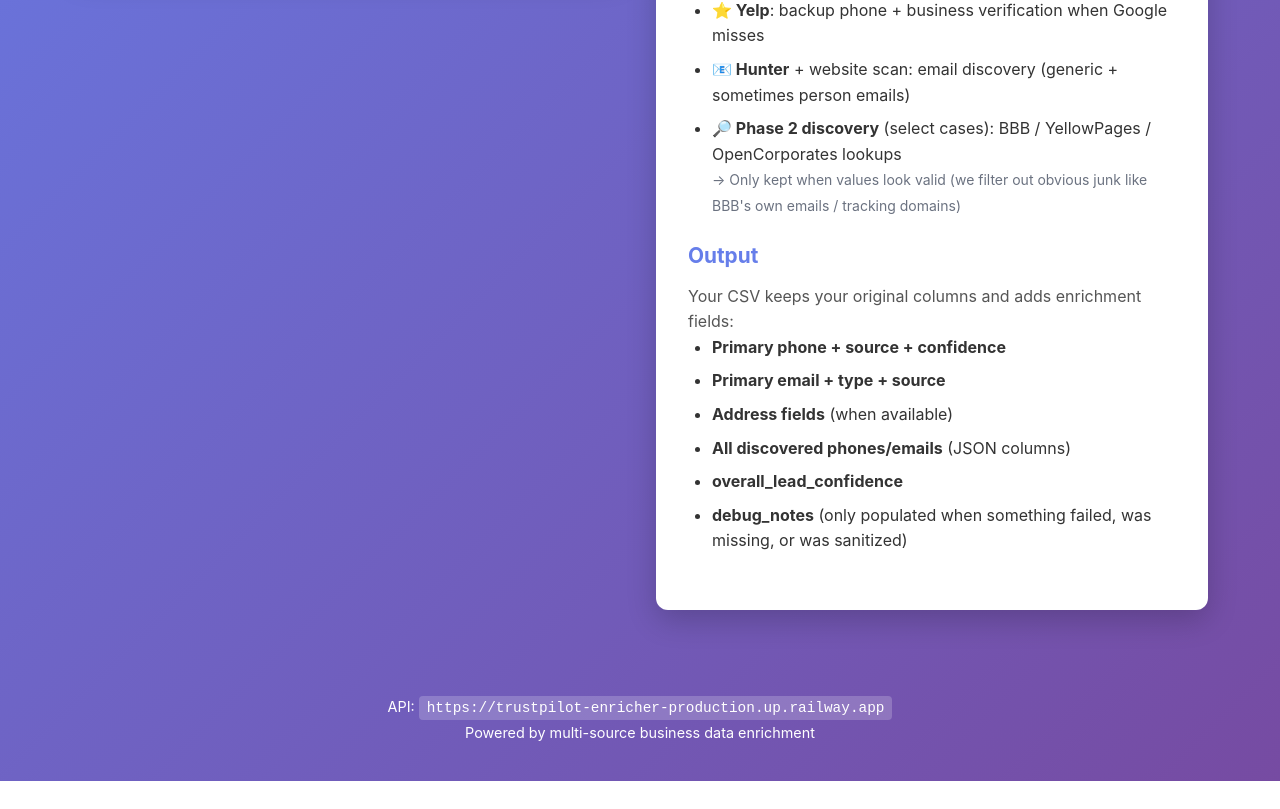
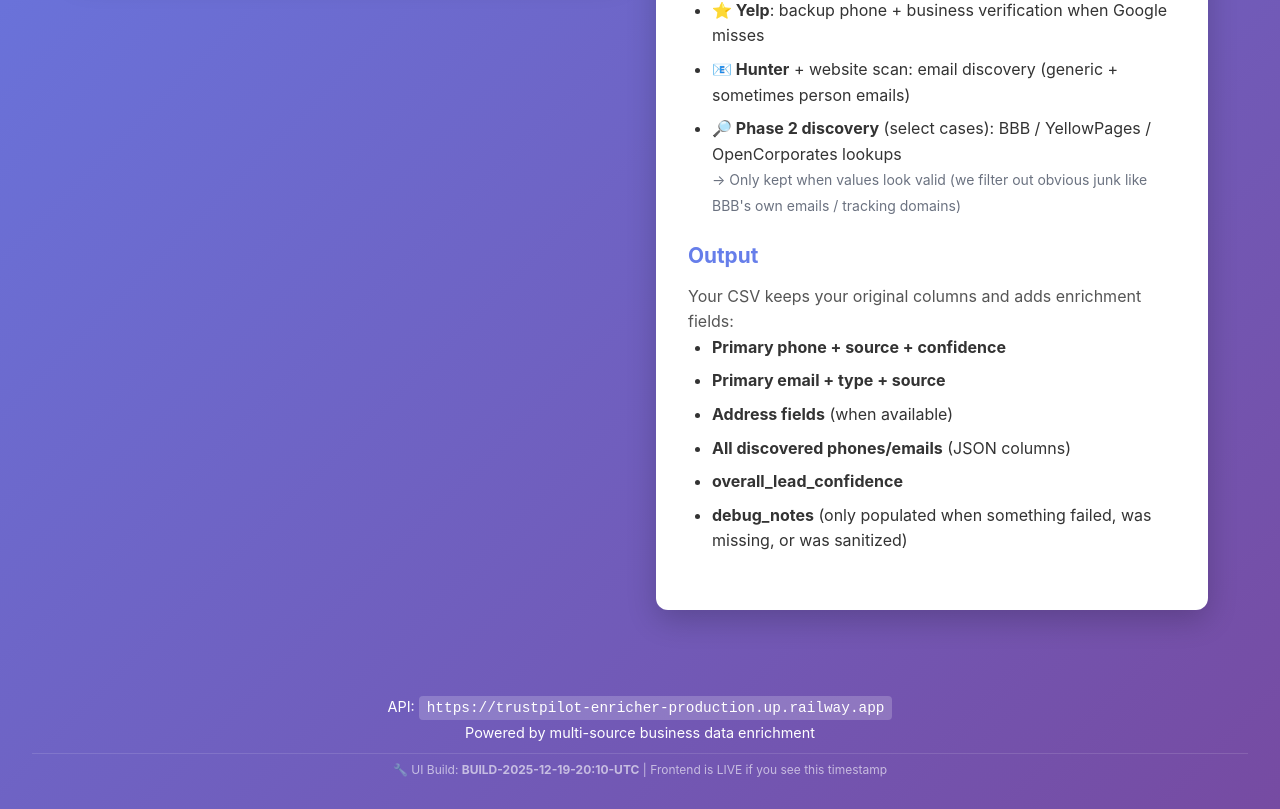
Before and after one commit to jackgindi1-hue/trustpilot-enricher, a React (Vite) app in the folder web/: page / in a window 1280 px wide. Shown: the part 633-1442 px from the top of the page. Before the commit the page ends 1414 px from the top, so only its background shows below. Built offline with nearby package versions, Linux system fonts and the light colour scheme.

Commit message:
TEST: Add visible build stamp to footer
BUILD STAMP: BUILD-2025-12-19-20:10-UTC

This will PROVE if deployments are working.
If user sees this timestamp in footer, deployment pipeline works.
If user still sees old UI, Netlify is deploying wrong thing.

Co-Authored-By: Same <noreply@same.new>

```diff
--- a/web/src/App.jsx
+++ b/web/src/App.jsx
@@ -387,6 +387,9 @@ function App() {
         <p>
           Powered by multi-source business data enrichment
         </p>
+        <div style={{ opacity: 0.6, fontSize: 12, marginTop: 12, borderTop: '1px solid rgba(255,255,255,0.2)', paddingTop: 8 }}>
+          🔧 UI Build: <strong>BUILD-2025-12-19-20:10-UTC</strong> | Frontend is LIVE if you see this timestamp
+        </div>
       </footer>
     </div>
   )
```
